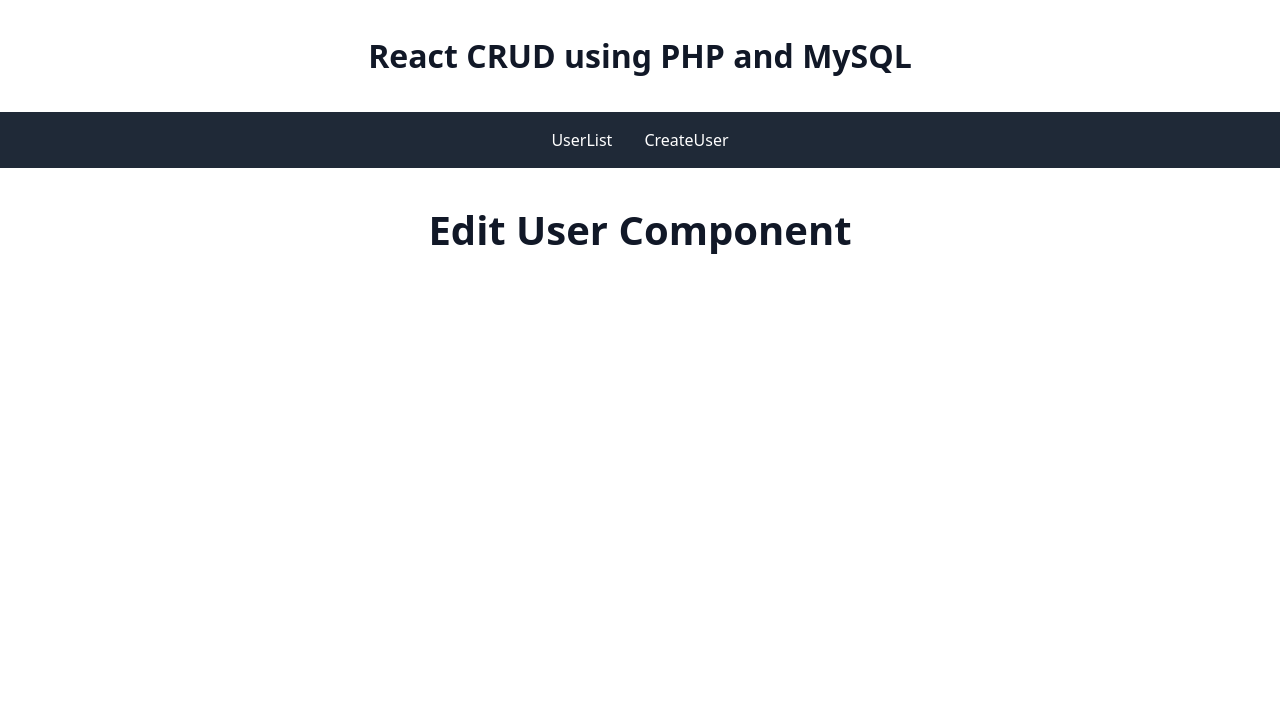
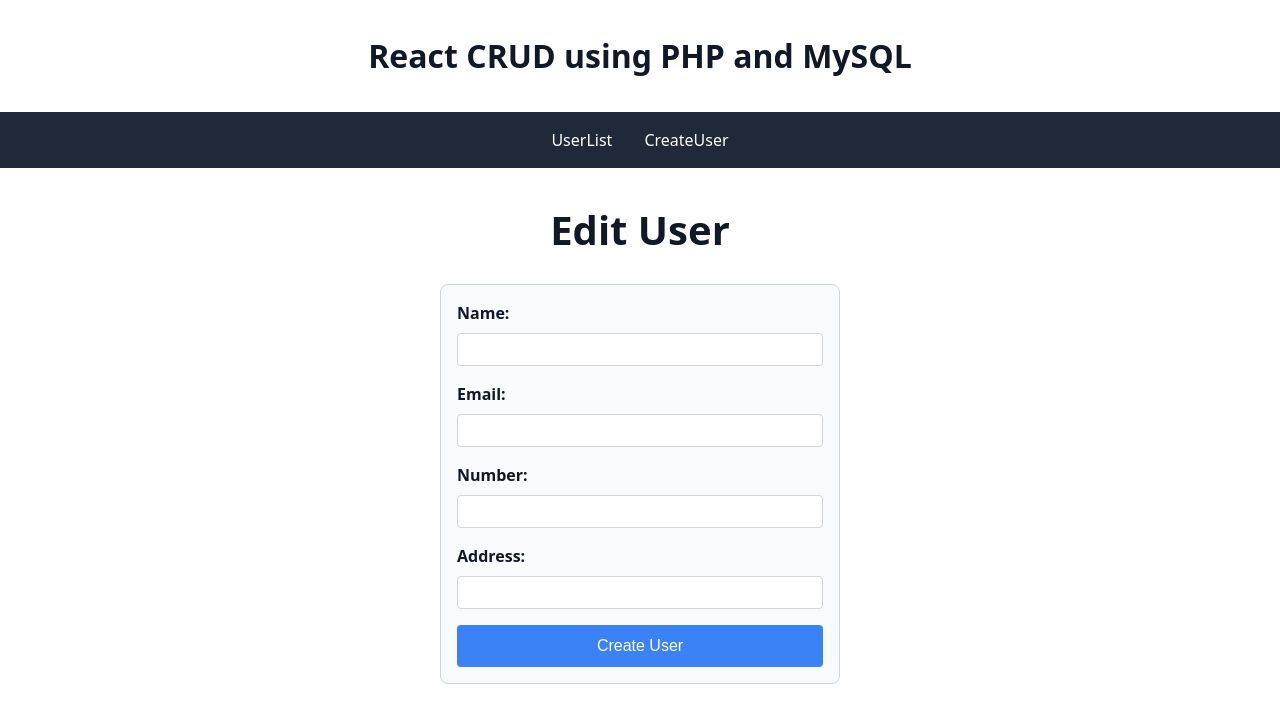
Before and after one commit to bipinjlimbu/Learning-React-PHP-MySQL, a React (Vite) app: page /edit/1 in a window 1280 px wide. Shown: the top 722 px of the page. Built offline with nearby package versions, Linux system fonts and the light colour scheme.

Commit message:
Linking Edit Section to User Details

```diff
--- a/src/components/EditUser.jsx
+++ b/src/components/EditUser.jsx
@@ -1,7 +1,45 @@
+import { useState } from "react";
+import axios from "axios";
+
 export default function EditUser() {
-    return (
-        <div>
-            <h1 className="componentHead">Edit User Component</h1>
-        </div>
-    );
+  const handleSubmit = (e) => {
+    e.preventDefault();
+
+    axios.post("http://localhost/api/user/save", user)
+    console.log("user created", user);
+
+  }
+
+  const [user, setUser] = useState({
+    name: "",
+    email: "",
+    number: "",
+    address: ""
+  });
+
+  const handleChange = (e) => {
+    const { name, value } = e.target;
+    setUser({ ...user, [name]: value });
+  }
+
+  return (
+    <div>
+      <h1 className="componentHead">Edit User</h1>
+      <form onSubmit={handleSubmit}>
+        <label htmlFor="name"> Name: </label>
+        <input type="text" id="name" name="name" onChange={handleChange}required />
+        <br />
+        <label htmlFor="email"> Email: </label>
+        <input type="text" id="email" name="email" onChange={handleChange} required />
+        <br />
+        <label htmlFor="number"> Number: </label>
+        <input type="text" id="number" name="number" onChange={handleChange} required />
+        <br />
+        <label htmlFor="address"> Address: </label>
+        <input type="text" id="address" name="address" onChange={handleChange} required />
+        <br />
+        <button type="submit">Create User</button>
+      </form>
+    </div>
+  );
 }
--- a/src/components/ListUser.jsx
+++ b/src/components/ListUser.jsx
@@ -38,7 +38,7 @@ export default function ListUser() {
                             <td>{user.email}</td>
                             <td>{user.number}</td>
                             <td>{user.address}</td>
-                            <td><Link>Edit</Link></td>
+                            <td><Link to = "/edit/{user.id}" >Edit</Link></td>
                             <td><button>Delete</button></td>
                         </tr>
                     )}
```
